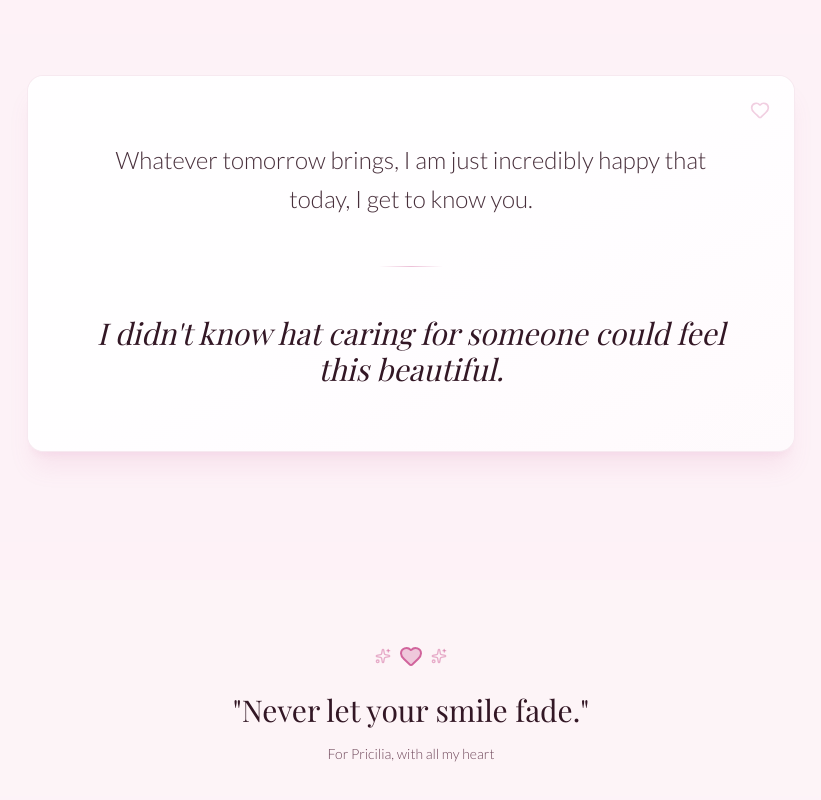
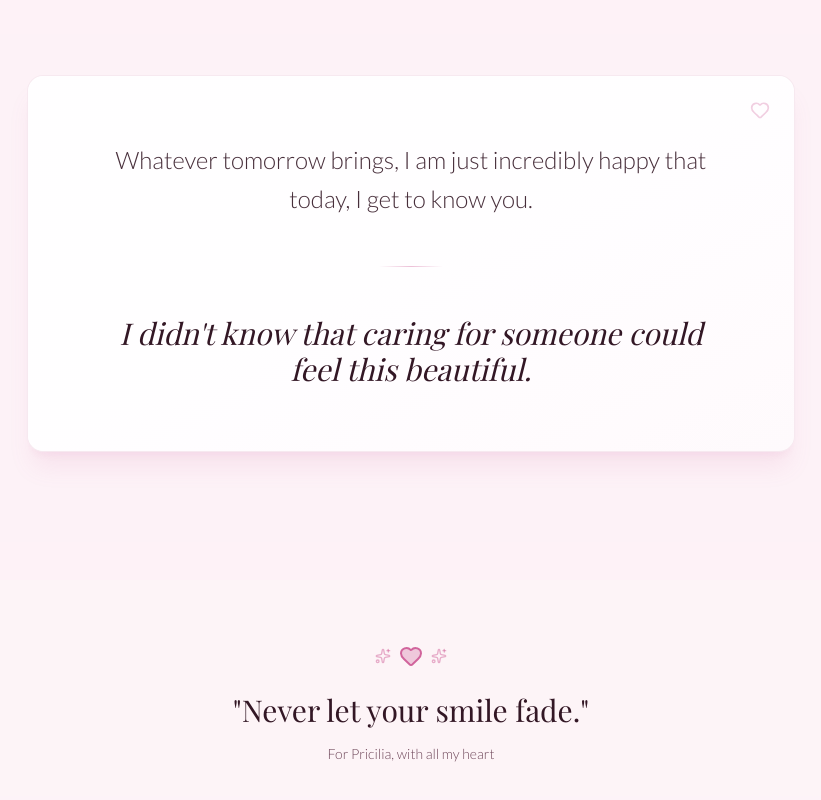
Before and after one commit to Simonsihole/PPS, a Next.js app: page / in a window 1280 px wide. Shown: the part 4793-5593 px from the top of the page, without its empty margins (229-1050 px from the left). Built offline with nearby package versions, Linux system fonts and the light colour scheme; a web font is replaced by a local one.

Commit message:
update:contents

```diff
--- a/components/closing-section.tsx
+++ b/components/closing-section.tsx
@@ -52,7 +52,7 @@ export function ClosingSection() {
               </div>
 
               <p className="font-serif text-2xl md:text-3xl text-foreground text-center italic">
-                I didn&apos;t know hat caring for someone could feel this beautiful.
+                I didn&apos;t know that caring for someone could feel this beautiful.
               </p>
             </div>
           </div>
```
